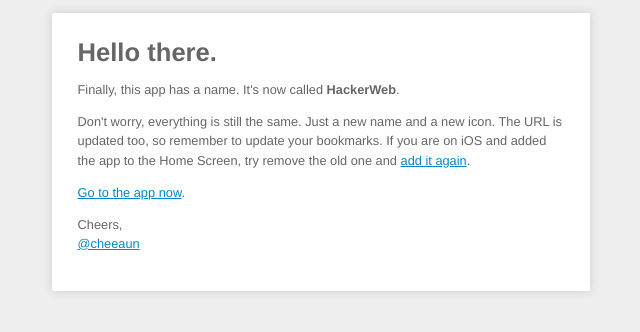
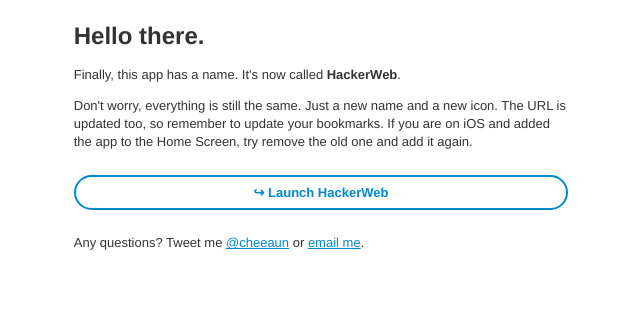
Before and after one commit to cheeaun/hnmobile, a plain HTML site: page index.html in a window 1280 px wide. Shown: the whole page, without its empty margins (319-959 px from the left). Drawn offline with Linux system fonts and the light colour scheme.

Commit message:
More changes.

```diff
--- a/index.html
+++ b/index.html
@@ -1,40 +1,52 @@
 <!DOCTYPE html>
 <meta charset="utf-8">
 <title>301 &ndash; App has moved.</title>
+<meta name="viewport" content="width=device-width, initial-scale=1.0">
 <style>
 body{
 	font-family: helvetica, arial, sans-serif;
-	color: #666;
-	background-color: #eee;
-	font-size: .8em;
-	padding: 1em;
+	color: #333;
+	background-color: #fff;
+	font-size: 13px;
+	padding: .5em;
 	margin: 0;
+	-webkit-text-size-adjust: none;
 }
 a{
-	color: #0088CC;
+	color: #08c;
 }
 div{
-	background-color: #fff;
 	max-width: 72ex;
-	padding: 2em;
+	padding: 15px;
 	margin: auto;
-	border-radius: 2px;
-	box-shadow: 0 0 10px #ccc;
 }
 h1{
-	margin: 0 0 .5em;
-	padding: 0;
+	margin-top: 0;
+	padding-top: 0;
+	font-size: 24px;
 }
 p{
-	margin-top: 0;
-	padding-top: 0;
-	line-height: 1.5em;
+	line-height: 1.4em;
+}
+#gohackerweb{
+	color: #08C;
+	font-weight: bold;
+	display: block;
+	text-align: center;
+	text-decoration: none;
+	padding: 8px 20px;
+	border-radius: 20px;
+	border: 2px solid #08C;
+	margin: 24px 0;
+}
+#gohackerweb:hover{
+	text-decoration: none;
 }
 </style>
 <div>
 	<h1>Hello there.</h1>
 	<p>Finally, this app has a name. It's now called <strong>HackerWeb</strong>.</p>
-	<p>Don't worry, everything is still the same. Just a new name and a new icon. The URL is updated too, so remember to update your bookmarks. If you are on iOS and added the app to the Home Screen, try remove the old one and <a href="http://www.apple.com/ios/add-to-home-screen/" target="_blank">add it again</a>.</p>
-	<p><a href="http://cheeaun.github.com/hackerweb/">Go to the app now</a>.</p>
-	<p>Cheers,<br><a href="http://twitter.com/cheeaun">@cheeaun</a></p>
+	<p>Don't worry, everything is still the same. Just a new name and a new icon. The URL is updated too, so remember to update your bookmarks. If you are on iOS and added the app to the Home Screen, try remove the old one and add it again.</p>
+	<a href="http://cheeaun.github.com/hackerweb/" target="_blank" id="gohackerweb">&#8618; Launch HackerWeb</a>
+	<p>Any questions? Tweet me <a href="http://twitter.com/cheeaun">@cheeaun</a> or <a href="mailto:cheeaun+hackerweb@gmail.com?subject=HackerWeb feedback">email&nbsp;me</a>.</p>
 </div>
```
